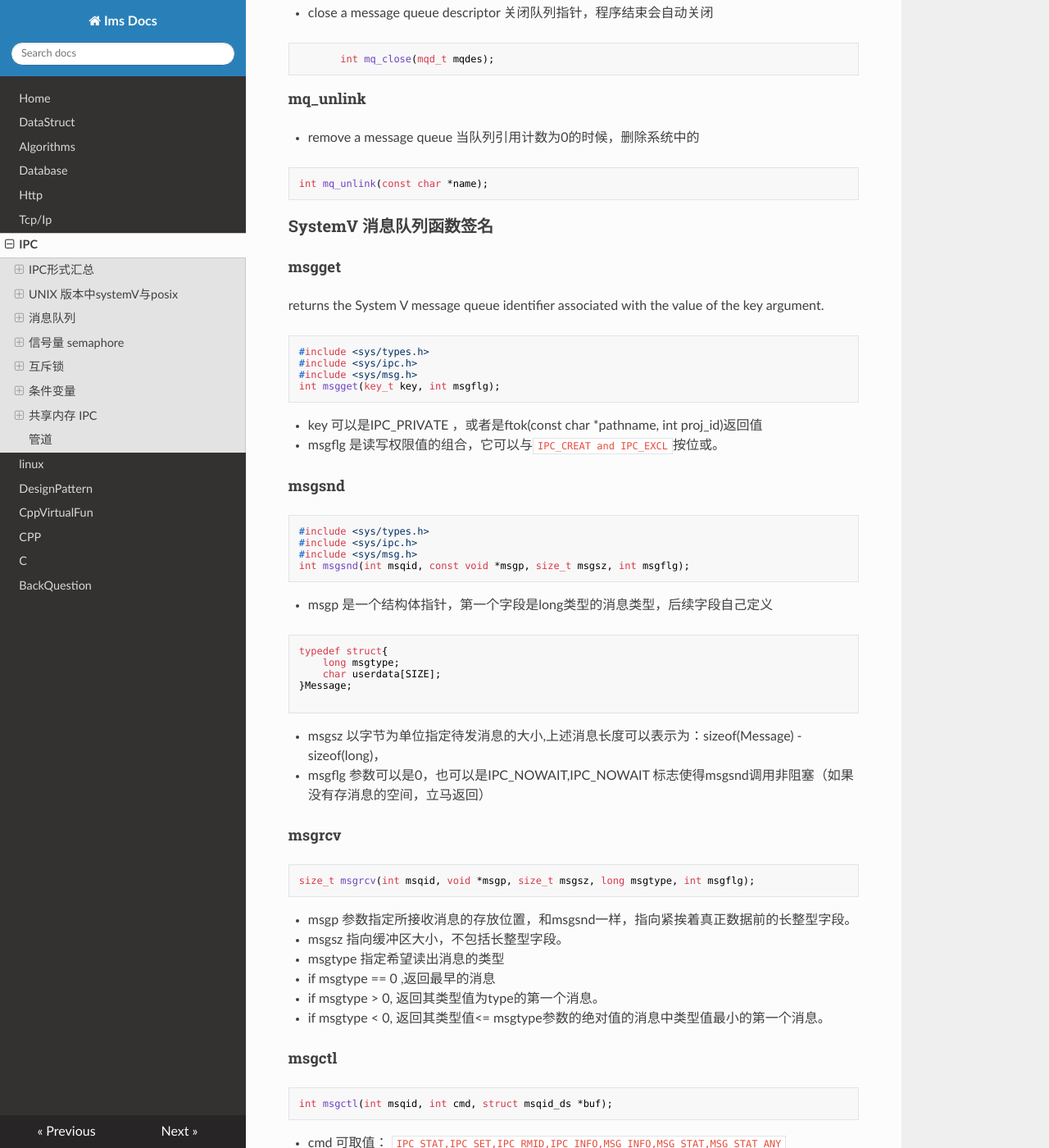
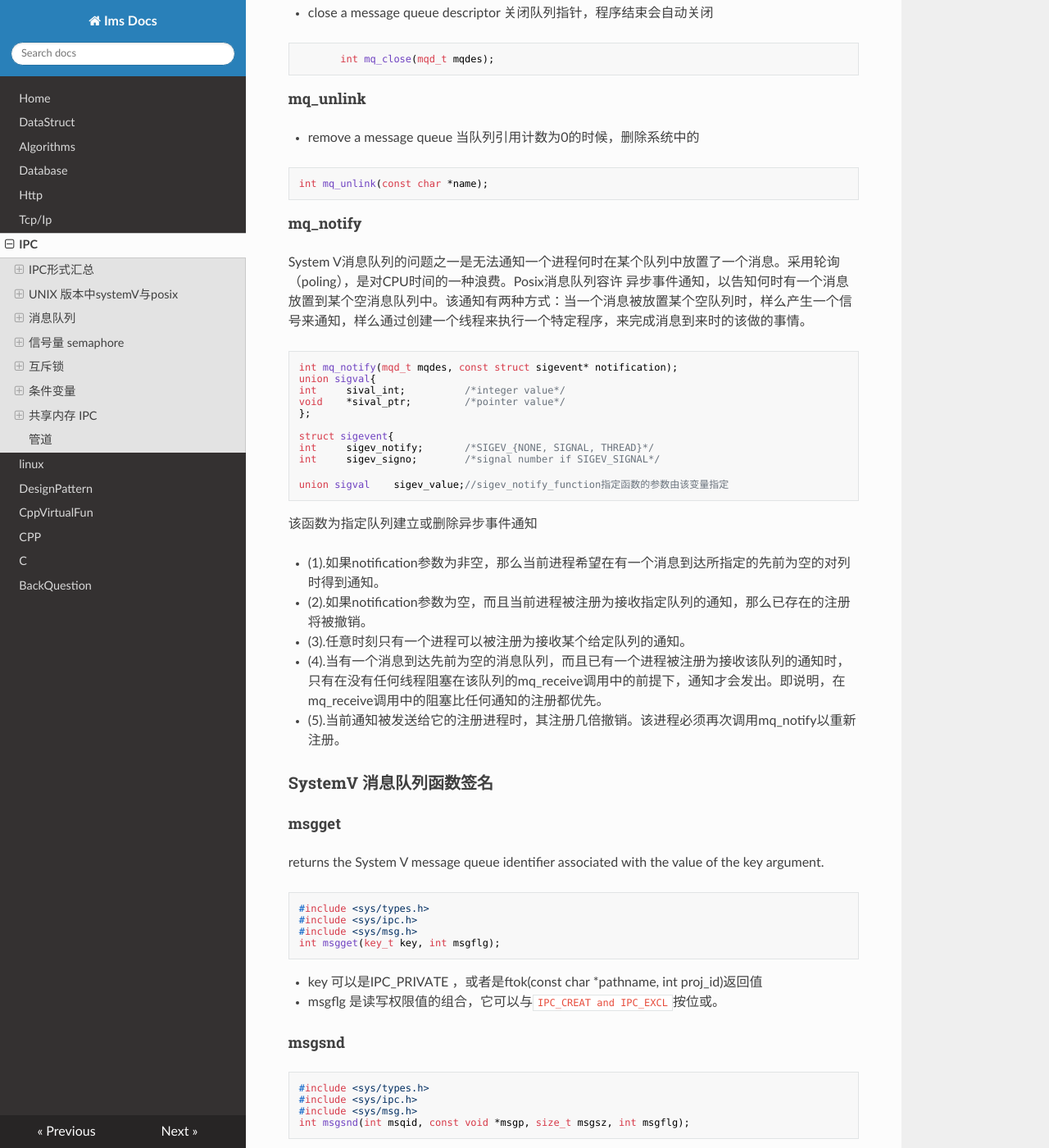
Before and after one commit to ims0/mkdocs, an MkDocs documentation site: the page built from docs/IPC.md, in a window 1280 px wide and 1400 px high, scrolled down 5015 px. Shown: the whole window at 82% size. Built offline with MkDocs 1.6.1, drawn with Linux system fonts in a browser that asks for light colours; nearby versions of some CDN libraries.

Commit message:
add posix mq notify

````diff
--- a/docs/IPC.md
+++ b/docs/IPC.md
@@ -220,6 +220,32 @@ mq_getattr() returns an mq_attr structure in the buffer pointed by attr.  This s
 ```
 int mq_unlink(const char *name);
 ```
+#### mq_notify
+
+System V消息队列的问题之一是无法通知一个进程何时在某个队列中放置了一个消息。采用轮询（poling），是对CPU时间的一种浪费。Posix消息队列容许 异步事件通知，以告知何时有一个消息放置到某个空消息队列中。该通知有两种方式：当一个消息被放置某个空队列时，样么产生一个信号来通知，样么通过创建一个线程来执行一个特定程序，来完成消息到来时的该做的事情。
+
+```
+int mq_notify(mqd_t mqdes, const struct sigevent* notification);
+union sigval{
+int     sival_int;          /*integer value*/
+void    *sival_ptr;         /*pointer value*/
+};
+
+struct sigevent{
+int     sigev_notify;       /*SIGEV_{NONE, SIGNAL, THREAD}*/
+int     sigev_signo;        /*signal number if SIGEV_SIGNAL*/
+
+union sigval    sigev_value;//sigev_notify_function指定函数的参数由该变量指定
+```
+该函数为指定队列建立或删除异步事件通知
+
++ (1).如果notification参数为非空，那么当前进程希望在有一个消息到达所指定的先前为空的对列时得到通知。
++ (2).如果notification参数为空，而且当前进程被注册为接收指定队列的通知，那么已存在的注册将被撤销。
++ (3).任意时刻只有一个进程可以被注册为接收某个给定队列的通知。
++ (4).当有一个消息到达先前为空的消息队列，而且已有一个进程被注册为接收该队列的通知时，只有在没有任何线程阻塞在该队列的mq_receive调用中的前提下，通知才会发出。即说明，在mq_receive调用中的阻塞比任何通知的注册都优先。
++ (5).当前通知被发送给它的注册进程时，其注册几倍撤销。该进程必须再次调用mq_notify以重新注册。
+
+
 
 ### SystemV 消息队列函数签名
 #### msgget
@@ -291,6 +317,7 @@ struct msqid_ds {
 
 
 ### posix与systemV消息队列的差异
+
 
 1. posix消息队列总是返回最高优先级的最早消息，SystemV消息队列可以返回任意指定优先级的消息
 2. 当往一个空队列放置消息的时候，Posix消息队列允许产生一个信号或启动一个线程，SystemV没有类似的机制
````
